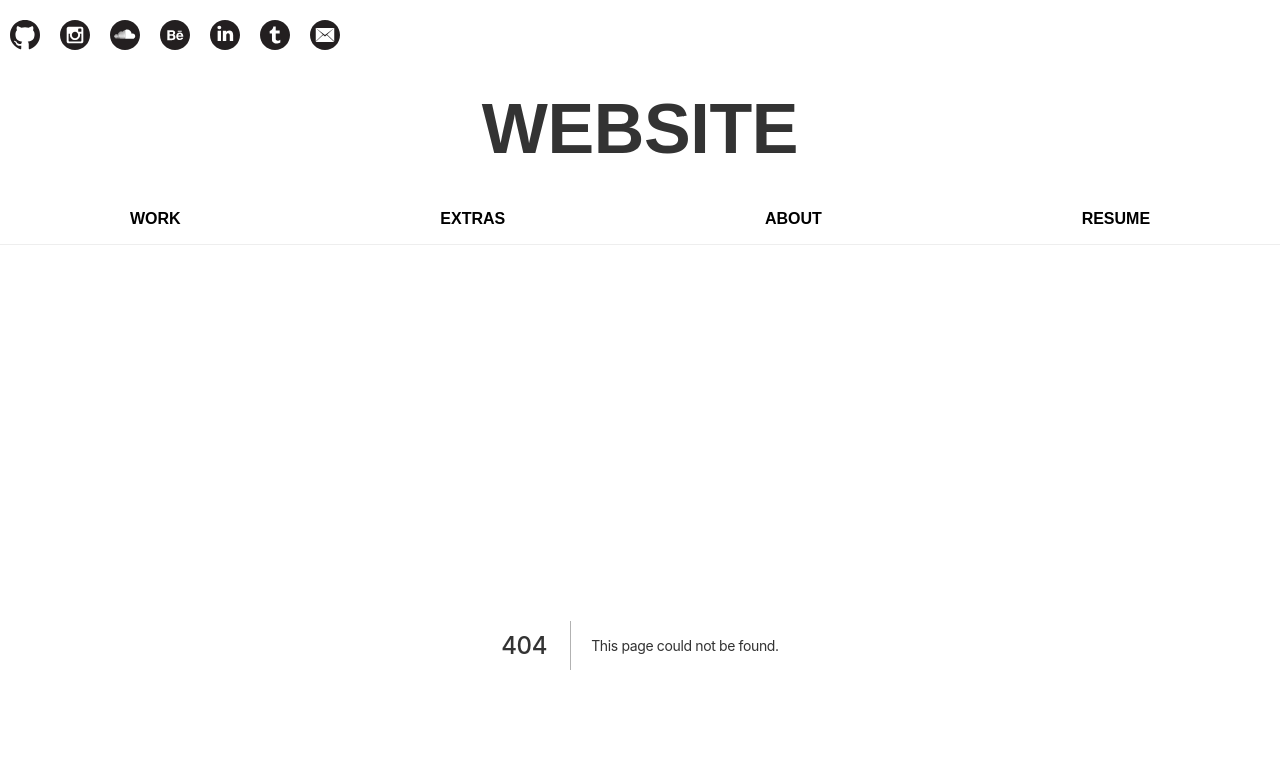
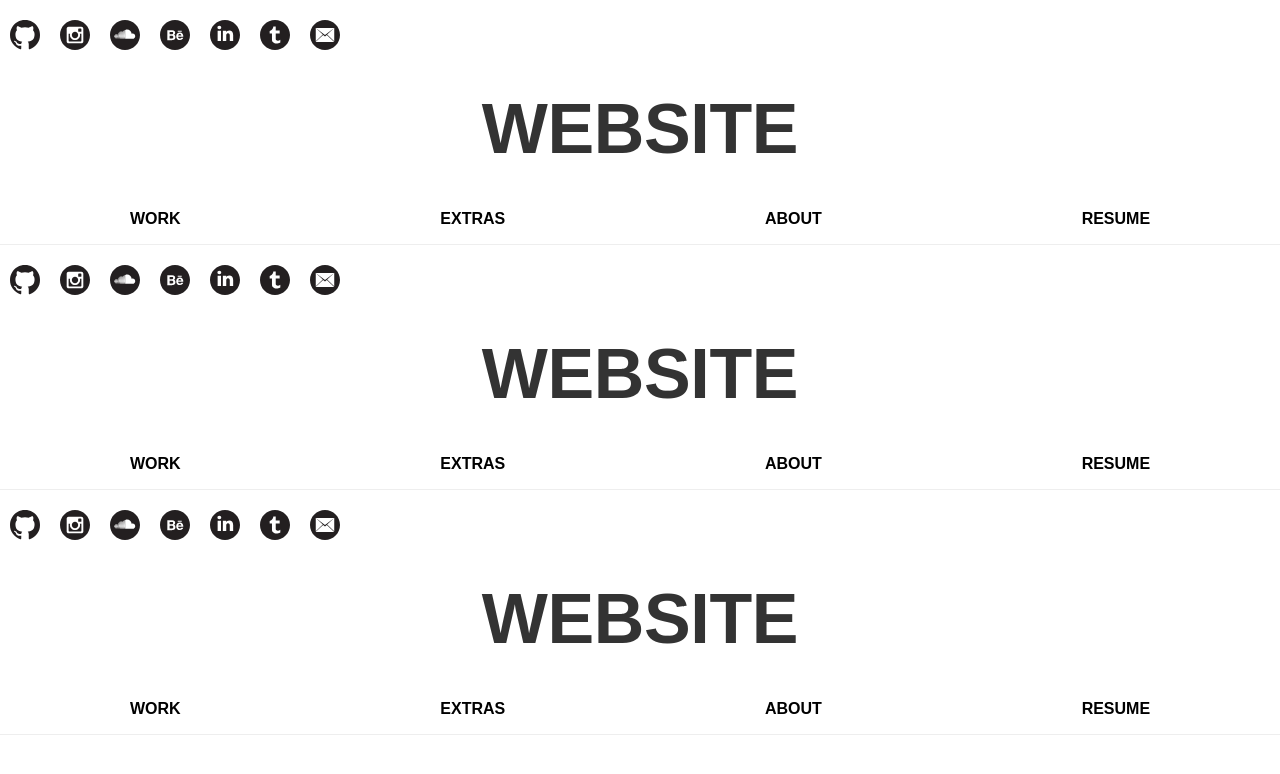
Before and after one commit to mooniljoo/mooniljoo.github.io, a Next.js app: page /resume in a window 1280 px wide. Before the commit this address had no page. Shown: the top 774 px of the page. Built offline with nearby package versions, Linux system fonts and the light colour scheme.

Commit message:
Add Resume

```diff
--- /dev/null
+++ b/pages/resume.js
@@ -0,0 +1,20 @@
+export default function Resume() {
+  return (
+    <>
+      <iframe
+        className="display"
+        src="/documents/resume.pdf"
+        scrolling="no"
+        frameBorder="0"
+        longdesc="Resume"
+        width="100%"
+        height="100%"
+      />
+      <style jsx>{`
+        .display {
+          overflow: hidden;
+        }
+      `}</style>
+    </>
+  );
+}
```
Also changed, not shown: 1 other file (tests, documents, lock files or other folders).
